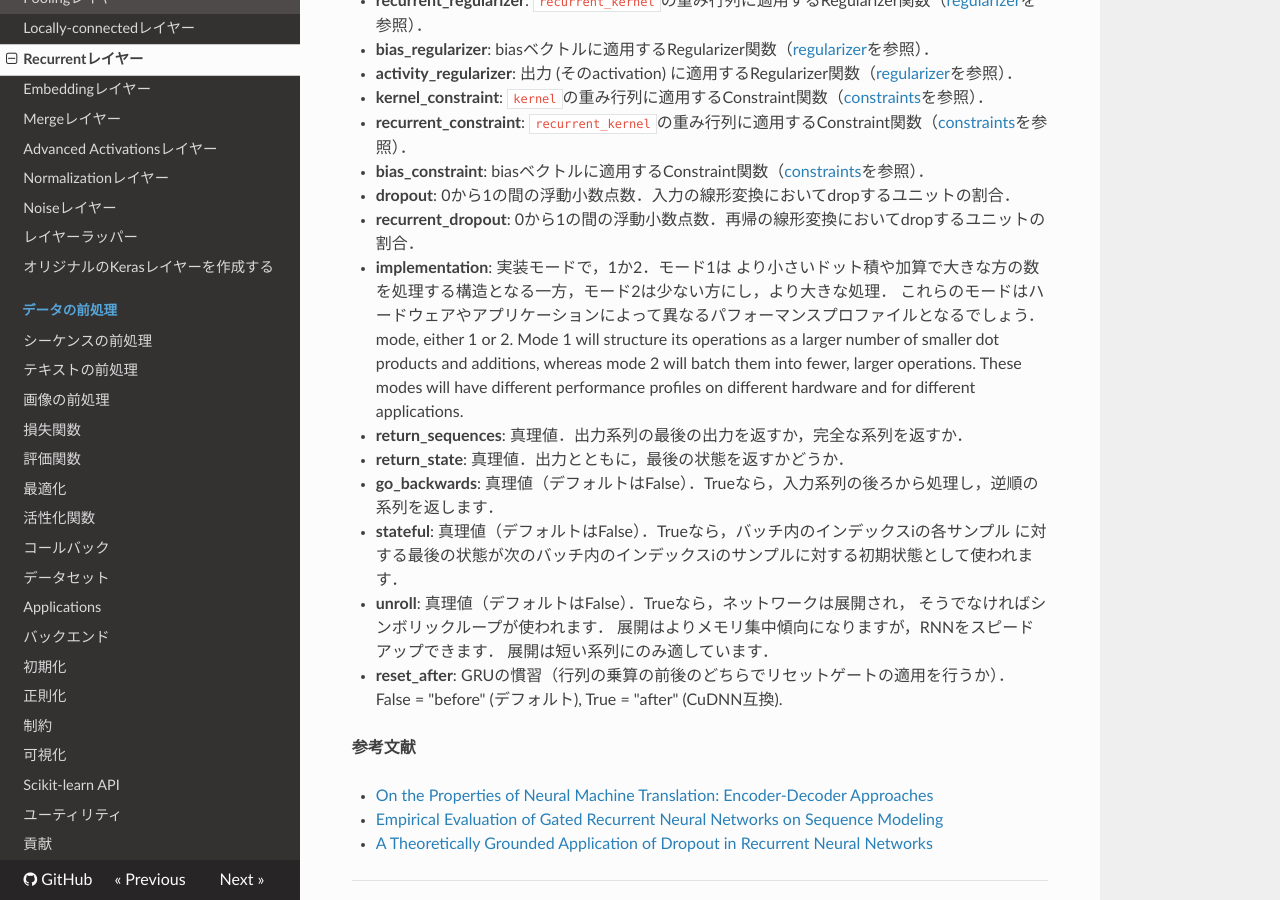
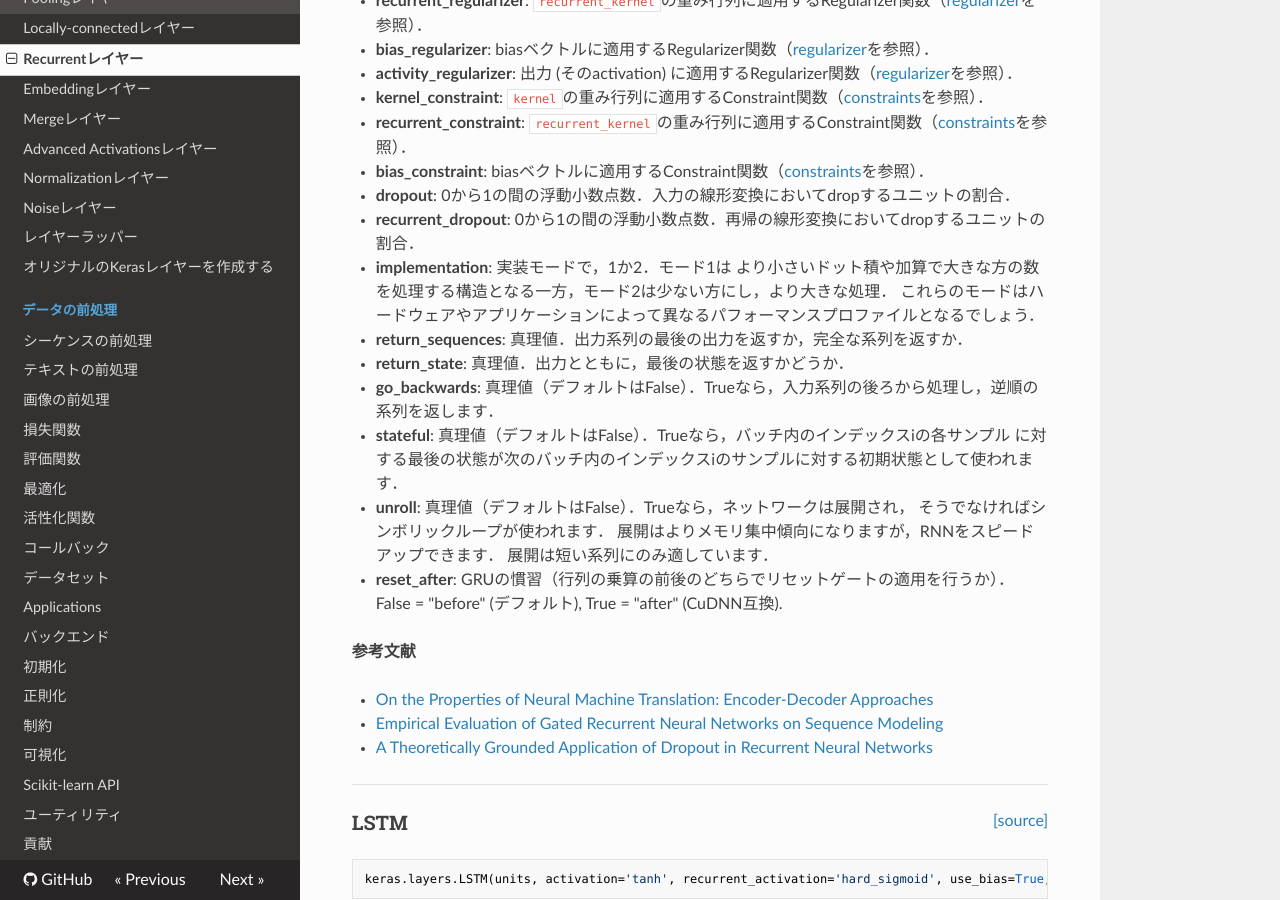
Before and after one commit to keras-team/keras-docs-ja, an MkDocs documentation site: the page built from sources/layers/recurrent.md, in a window 1280 px wide and 900 px high, scrolled down 4436 px. Built offline with MkDocs 1.6.1, drawn with Linux system fonts in a browser that asks for light colours; nearby versions of some CDN libraries; old or Windows-style settings are respelled for this version of MkDocs.

Commit message:
Fix extra text

```diff
--- a/sources/layers/recurrent.md
+++ b/sources/layers/recurrent.md
@@ -205,7 +205,6 @@ __引数__
 - __implementation__: 実装モードで，1か2．モード1は
 より小さいドット積や加算で大きな方の数を処理する構造となる一方，モード2は少ない方にし，より大きな処理．
 これらのモードはハードウェアやアプリケーションによって異なるパフォーマンスプロファイルとなるでしょう．
-mode, either 1 or 2. Mode 1 will structure its operations as a larger number of smaller dot products and additions, whereas mode 2 will batch them into fewer, larger operations. These modes will have different performance profiles on different hardware and for different applications.
 - __return_sequences__: 真理値．出力系列の最後の出力を返すか，完全な系列を返すか．
 - __return_state__: 真理値．出力とともに，最後の状態を返すかどうか．
 - __go_backwards__: 真理値（デフォルトはFalse）．Trueなら，入力系列の後ろから処理し，逆順の系列を返します．
```
